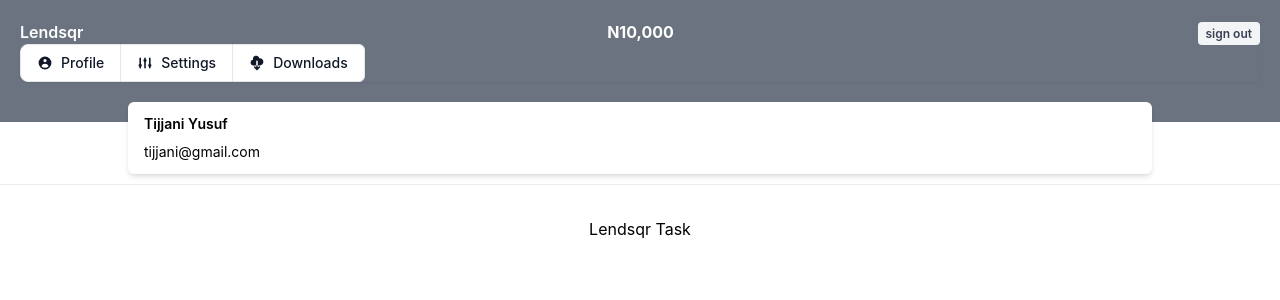
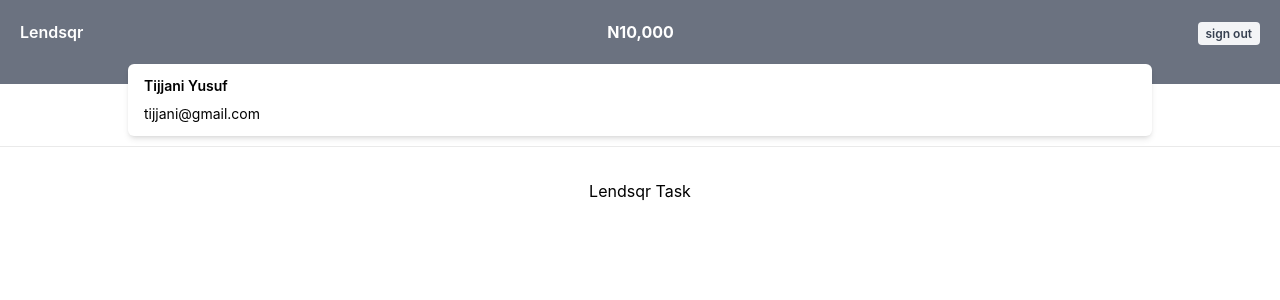
Before and after one commit to tijjvni/lendsqr, a Next.js app: page /wallet in a window 1280 px wide. Shown: the top 300 px of the page. Built offline with nearby package versions, Linux system fonts and the light colour scheme.

Commit message:
chnging wallet styles

```diff
--- a/pages/wallet.js
+++ b/pages/wallet.js
@@ -28,21 +28,6 @@
                 </div>
 
                 <div className="flex">
-
-                    <div className="inline-flex rounded-md shadow-sm w-full " role="group">
-                        <button type="button" className="inline-flex items-center py-2 px-4 text-sm font-medium text-gray-900 bg-white rounded-l-lg border border-gray-200 hover:bg-gray-100 hover:text-blue-700 focus:z-10 focus:ring-2 focus:ring-blue-700 focus:text-blue-700 dark:bg-gray-700 dark:border-gray-600 dark:text-white dark:hover:text-white dark:hover:bg-gray-600 dark:focus:ring-blue-500 dark:focus:text-white">
-                        <svg className="mr-2 w-4 h-4 fill-current" fill="currentColor" viewBox="0 0 20 20" xmlns="http://www.w3.org/2000/svg"><path fill-rule="evenodd" d="M18 10a8 8 0 11-16 0 8 8 0 0116 0zm-6-3a2 2 0 11-4 0 2 2 0 014 0zm-2 4a5 5 0 00-4.546 2.916A5.986 5.986 0 0010 16a5.986 5.986 0 004.546-2.084A5 5 0 0010 11z" clip-rule="evenodd"></path></svg>
-                        Profile
-                        </button>
-                        <button type="button" className="inline-flex items-center py-2 px-4 text-sm font-medium text-gray-900 bg-white border-t border-b border-gray-200 hover:bg-gray-100 hover:text-blue-700 focus:z-10 focus:ring-2 focus:ring-blue-700 focus:text-blue-700 dark:bg-gray-700 dark:border-gray-600 dark:text-white dark:hover:text-white dark:hover:bg-gray-600 dark:focus:ring-blue-500 dark:focus:text-white">
-                        <svg className="mr-2 w-4 h-4 fill-current" fill="currentColor" viewBox="0 0 20 20" xmlns="http://www.w3.org/2000/svg"><path d="M5 4a1 1 0 00-2 0v7.268a2 2 0 000 3.464V16a1 1 0 102 0v-1.268a2 2 0 000-3.464V4zM11 4a1 1 0 10-2 0v1.268a2 2 0 000 3.464V16a1 1 0 102 0V8.732a2 2 0 000-3.464V4zM16 3a1 1 0 011 1v7.268a2 2 0 010 3.464V16a1 1 0 11-2 0v-1.268a2 2 0 010-3.464V4a1 1 0 011-1z"></path></svg>
-                        Settings
-                        </button>
-                        <button type="button" className="inline-flex items-center py-2 px-4 text-sm font-medium text-gray-900 bg-white rounded-r-md border border-gray-200 hover:bg-gray-100 hover:text-blue-700 focus:z-10 focus:ring-2 focus:ring-blue-700 focus:text-blue-700 dark:bg-gray-700 dark:border-gray-600 dark:text-white dark:hover:text-white dark:hover:bg-gray-600 dark:focus:ring-blue-500 dark:focus:text-white">
-                        <svg className="mr-2 w-4 h-4 fill-current" fill="currentColor" viewBox="0 0 20 20" xmlns="http://www.w3.org/2000/svg"><path fill-rule="evenodd" d="M2 9.5A3.5 3.5 0 005.5 13H9v2.586l-1.293-1.293a1 1 0 00-1.414 1.414l3 3a1 1 0 001.414 0l3-3a1 1 0 00-1.414-1.414L11 15.586V13h2.5a4.5 4.5 0 10-.616-8.958 4.002 4.002 0 10-7.753 1.977A3.5 3.5 0 002 9.5zm9 3.5H9V8a1 1 0 012 0v5z" clip-rule="evenodd"></path></svg>
-                        Downloads
-                        </button>
-                    </div>
 
 
                 </div>
```
